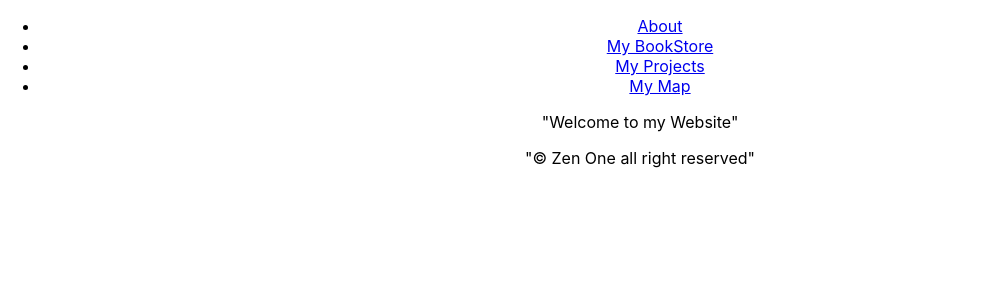
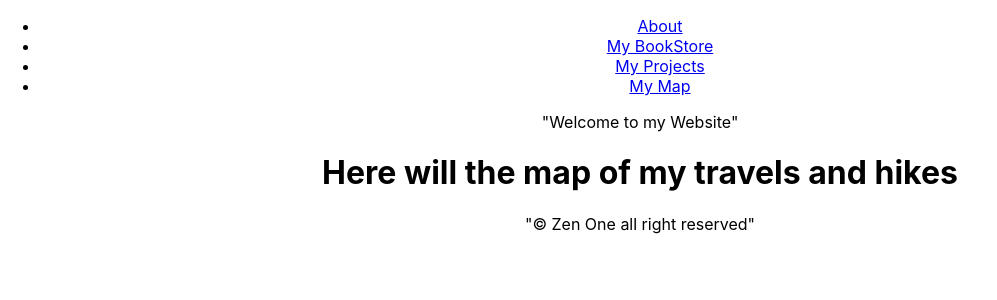
Before and after one commit to GorSharoyan/GorSharoyan.am, a React (Create React App) app: page /map in a window 1280 px wide. Shown: the top 300 px of the page, without its empty margins (0-997 px from the left). Built offline with nearby package versions, Linux system fonts and the light colour scheme.

Commit message:
:construction_worker:(build)added a couple of pages to the project (my Projects,my Maps )

```diff
--- /dev/null
+++ b/src/pages/Map/MyMapPage.js
@@ -0,0 +1,9 @@
+import react from "react";
+
+export default function MyMapPage() {
+  return (
+    <div>
+      <h1>Here will the map of my travels and hikes</h1>
+    </div>
+  );
+}
--- /dev/null
+++ b/src/pages/Projects/MyProjectsPage.js
@@ -0,0 +1,9 @@
+import react from "react";
+
+export default function MyProjectsPage() {
+  return (
+    <div>
+      <h1>hey here will be the list of my proejcts</h1>
+    </div>
+  );
+}
--- a/src/routes/SwitchRouter.js
+++ b/src/routes/SwitchRouter.js
@@ -8,6 +8,8 @@ import { Routes } from "react-router-dom";
 //Pages import
 import HomePage from "../pages/Home/HomePage";
 import BooksPage from "../pages/Books/BooksPage";
+import MyMapPage from "../pages/Map/MyMapPage";
+import MyProjectsPage from "../pages/Projects/MyProjectsPage";
 
 export default function SwitchRouter() {
   return (
@@ -15,6 +17,8 @@ export default function SwitchRouter() {
       <Routes>
         <Route path="/" element={<HomePage />} />
         <Route path="/bookstore" element={<BooksPage />} />
+        <Route path="/projects" element={<MyProjectsPage />} />
+        <Route path="/map" element={<MyMapPage />} />
       </Routes>
     </main>
   );
```
